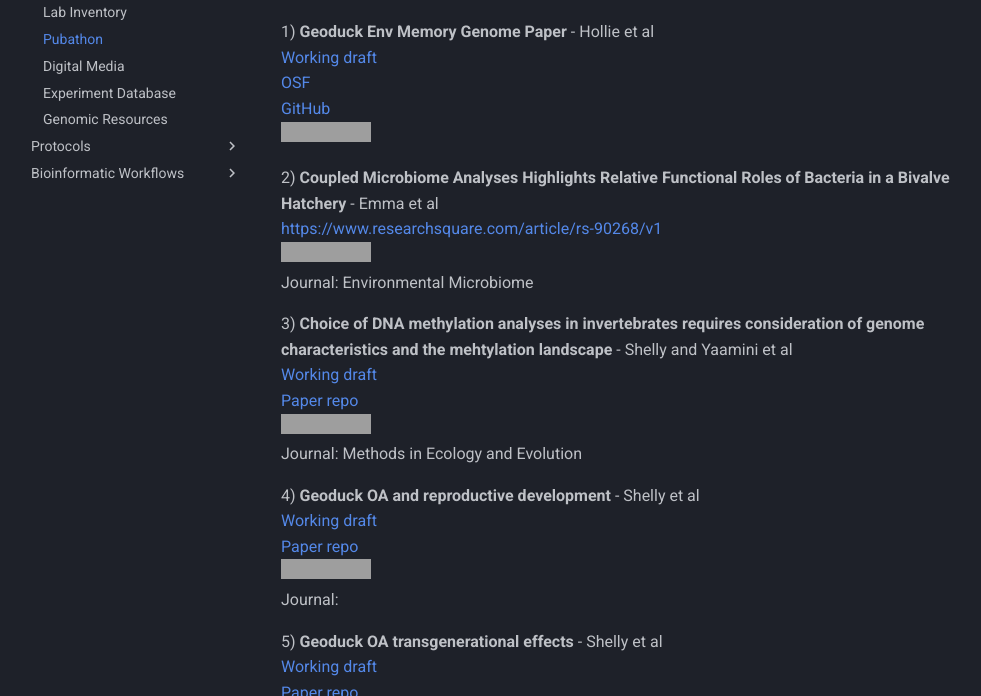
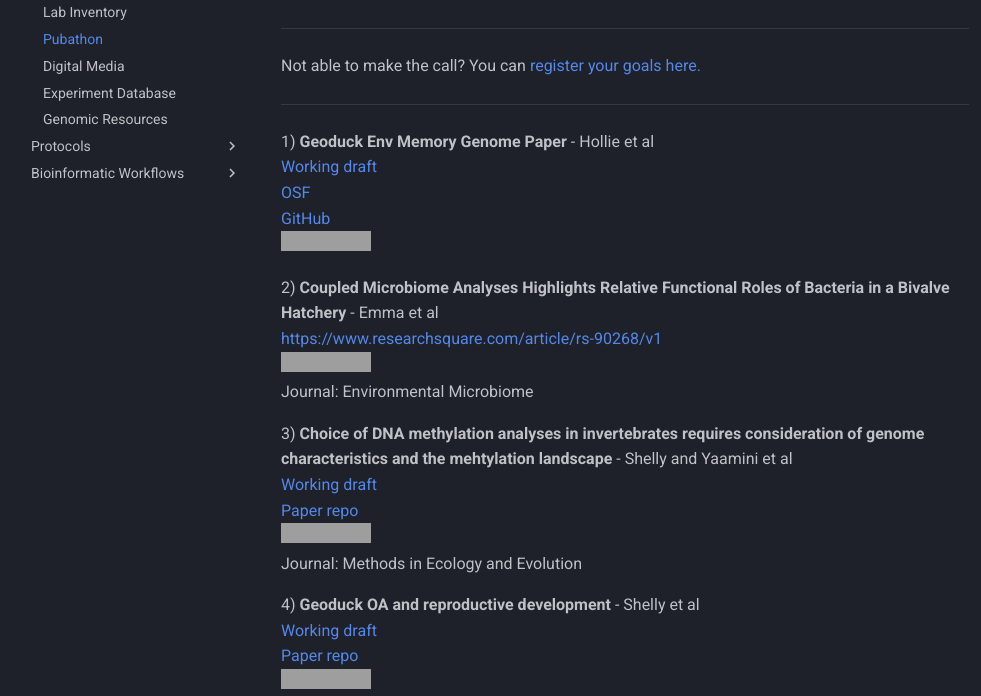
Before and after one commit to RobertsLab/resources, an MkDocs documentation site: the page built from docs/Pubathon.md, in a window 1280 px wide and 900 px high, scrolled down 402 px, cut to the strip 204-900 px from the top of the window. Shown: the whole strip, without its empty margins (15-996 px from the left). Built offline with MkDocs 1.6.1 and Material for MkDocs 9.7.7, drawn with Linux system fonts in a browser that asks for light colours; comment, search, counter and statistics services are not loaded; grey boxes are pictures that could not be loaded.

Commit message:
Update Pubathon.md

```diff
--- a/docs/Pubathon.md
+++ b/docs/Pubathon.md
@@ -3,6 +3,10 @@
 
 <iframe width="682" height="422" seamless frameborder="0" scrolling="no" src="https://docs.google.com/spreadsheets/d/e/2PACX-1vQ3k1Br4DkiJyzH2nou51H-nORE9dVCgiwjD_nchL4CCsWcFBwSB-I562XG0ns2p32IROzNZ_PSFIqO/pubchart?oid=1356993868&amp;format=interactive"></iframe>
 
+---
+Not able to make the call? You can [register your goals here.](https://docs.google.com/forms/d/e/1FAIpQLSecodL5dAgPhjTa_B5B2jRhwKgPlCKoPztPHrW1Cziq0vliTg/viewform)
+
+---
 
 1) **Geoduck Env Memory Genome Paper** - Hollie et al
 [Working draft](https://docs.google.com/document/d/10Wmr_ceODWreZfS8WPekvoBwD2xEqlq28iSitapHTHA/edit)
```
